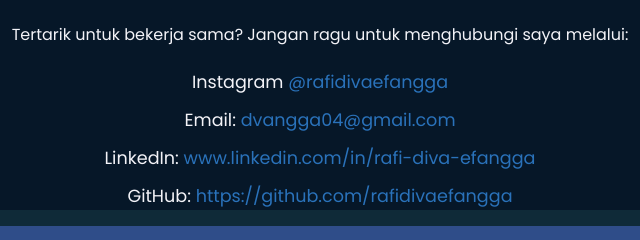
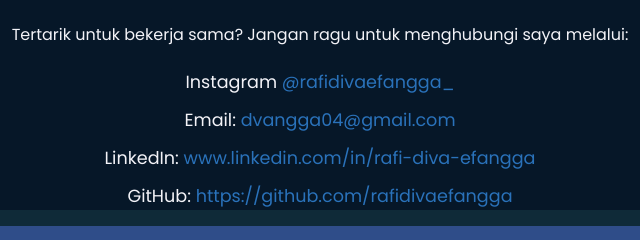
Before and after one commit to rafidivaefangga/rafidivaefangga-port, a plain HTML site: page index.html in a window 1280 px wide. Shown: the part 2986-3226 px from the top of the page, 320-960 px from the left. Drawn offline with Linux system fonts and the light colour scheme.

Commit message:
Update index.html

```diff
--- a/index.html
+++ b/index.html
@@ -110,7 +110,7 @@
             <h2>Hubungi Saya</h2>
             <p>Tertarik untuk bekerja sama? Jangan ragu untuk menghubungi saya melalui:</p>
             <ul class="contact-list">
-                <li>Instagram <a href="Nama instagram ">@rafidivaefangga</a></li>
+                <li>Instagram <a href="Nama instagram ">@rafidivaefangga_</a></li>
                 <li>Email: <a href="emailanda@example.com">dvangga04@gmail.com </a></li>
                 <li>LinkedIn: <a href="https://linkedin.com/in/usernameanda" target="_blank">www.linkedin.com/in/rafi-diva-efangga</a></li>
                 <li>GitHub: <a href="https://github.com/usernameanda" target="_blank">https://github.com/rafidivaefangga</a></li>
```
